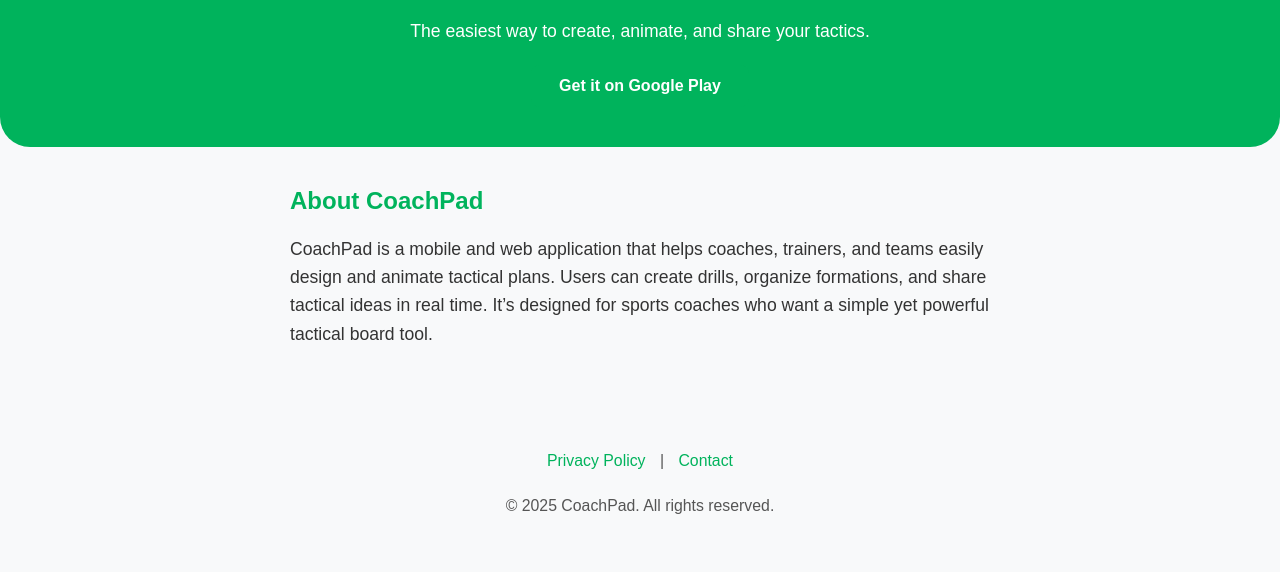
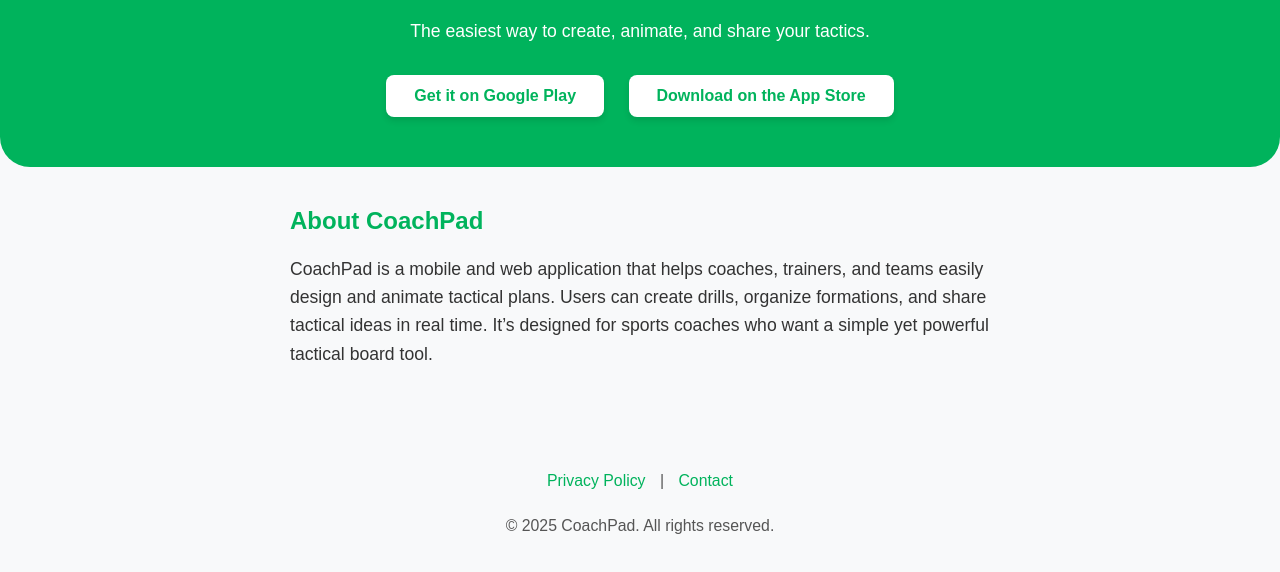
Before and after one commit to ContactMetechi/coachpad-site, a plain HTML site: page coachpad.html in a window 1280 px wide. Shown: the part 224-796 px from the top of the page. Drawn offline with Linux system fonts and the light colour scheme.

Commit message:
Updated app store link coachpad.html
App Store link added

```diff
--- a/coachpad.html
+++ b/coachpad.html
@@ -1,5 +1,4 @@
 <!DOCTYPE html>
-
 <html lang="en">
 <head>
   <meta charset="UTF-8">
@@ -37,18 +36,24 @@
       max-width: 700px;
       line-height: 1.6;
     }
+    .button-container {
+      margin-top: 20px;
+    }
     a.button {
       display: inline-block;
-      background: #00b35c;
-      color: white;
+      background: #ffffff; /* Buton arka planını beyaz yaptım ki yeşil üzerinde görünsün */
+      color: #00b35c;      /* Yazı rengini logonun yeşili yaptım */
       padding: 12px 28px;
       border-radius: 8px;
       text-decoration: none;
       font-weight: bold;
-      transition: background 0.2s ease;
+      transition: background 0.2s ease, transform 0.2s ease;
+      margin: 10px; /* Butonlar arası boşluk */
+      box-shadow: 0 4px 6px rgba(0,0,0,0.1);
     }
     a.button:hover {
-      background: #00914d;
+      background: #f1f1f1;
+      transform: translateY(-2px);
     }
     section {
       margin: 40px auto;
@@ -82,7 +87,11 @@
     <img src="assets/logo.png" alt="CoachPad Logo" class="logo">
     <h1>CoachPad</h1>
     <p>The easiest way to create, animate, and share your tactics.</p>
-    <a href="https://play.google.com/store/apps/details?id=com.coachpad" class="button">Get it on Google Play</a>
+
+    <div class="button-container">
+      <a href="https://play.google.com/store/apps/details?id=com.coachpad" class="button">Get it on Google Play</a>
+      <a href="https://apps.apple.com/us/app/coachpad-football-tactic-board/id6755497315" class="button">Download on the App Store</a>
+    </div>
   </header>
 
   <section>
```
